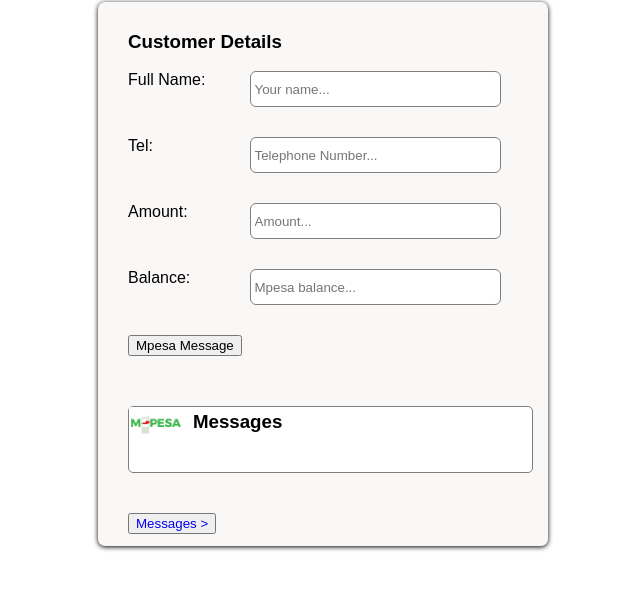
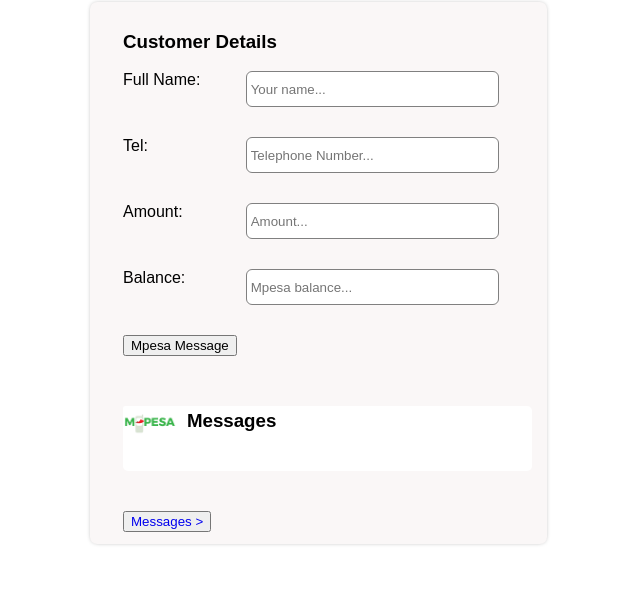
Before and after one commit to PascalTwoli/my_mpesa_v1, a plain HTML site: page index.html in a window 1280 px wide. Shown: the part 66-656 px from the top of the page, without its empty margins (317-957 px from the left). Drawn offline with Linux system fonts and the light colour scheme.

Commit message:
updated css

```diff
--- a/css/index.css
+++ b/css/index.css
@@ -2,7 +2,7 @@ body{
     font-family: madefor-text-bold,helveticaneuew01-65medi,helveticaneuew02-65medi,helveticaneuew10-65medi,sans-serif;
     padding: 0px;
     height: 1000px;
-
+    margin-left: -1px;
 }
 
 .heading{
@@ -12,13 +12,15 @@ body{
 
 
 main{
-    margin: 10px;
+    /* margin: 10px; */
+    margin-right: 20px;
     padding: 0px;
+    padding-left: 3px;
     /* justify-content: center; */
     background-color: rgb(250, 247, 247);
-    width: 450px;
+    width: 454px;
     margin: 0px auto;
-    box-shadow: 0px 1px 5px 0px;
+    box-shadow: 0px 0px 5px -2px grey;
     border-radius: 7px;
 }
 
@@ -225,7 +227,7 @@ h1{
   }
 
   /* .mpesaMessage1-div{
-    margin-bottom: 40px;
+    text-align: left;
   }  */
 
   .mpesaMessage1{
@@ -235,12 +237,13 @@ h1{
     border-radius: 3px;
     padding: 1px 5px;
     font-family: madefor-text-bold,helveticaneuew01-65medi,helveticaneuew02-65medi,helveticaneuew10-65medi,sans-serif;
-    margin: auto;
+    /* margin: auto; */
+    margin-left: 6px;
     font-weight: lighter;
     color: white;
     font-size: 14px;
     line-height: 17px;
-
+    text-align: left;
   }
 
   .message-button{
@@ -270,12 +273,13 @@ h1{
   }
 
   .message-outputs{
-    border: 1px solid grey;
+    /* border: 1px solid grey; */
     border-radius: 5px;
     background-color: white;
     padding-bottom: 20px;
     margin-bottom: 40px;
     /* margin-left: 15px; */
+    /* text-align: left; */
   }
 
   .messages-head{
```
